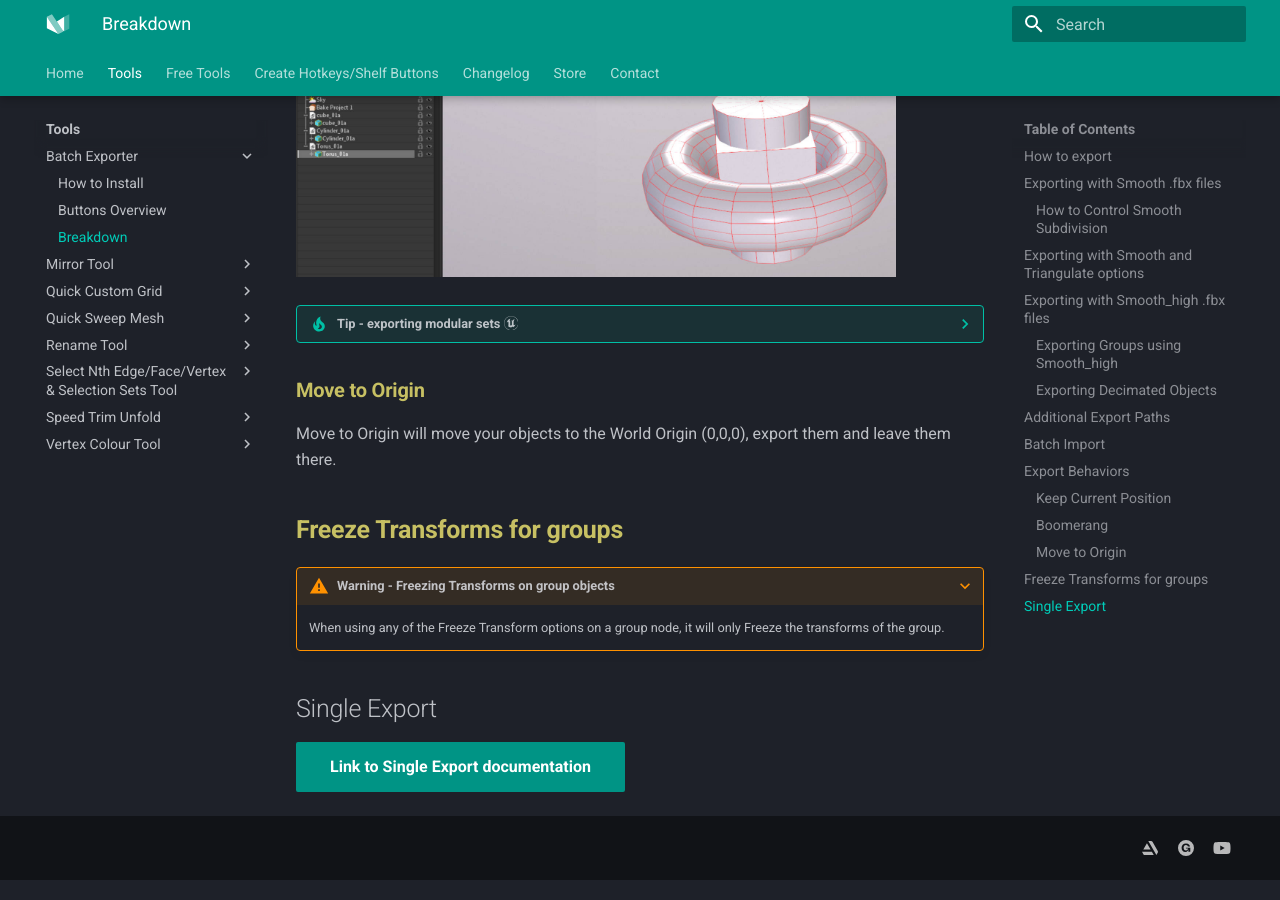
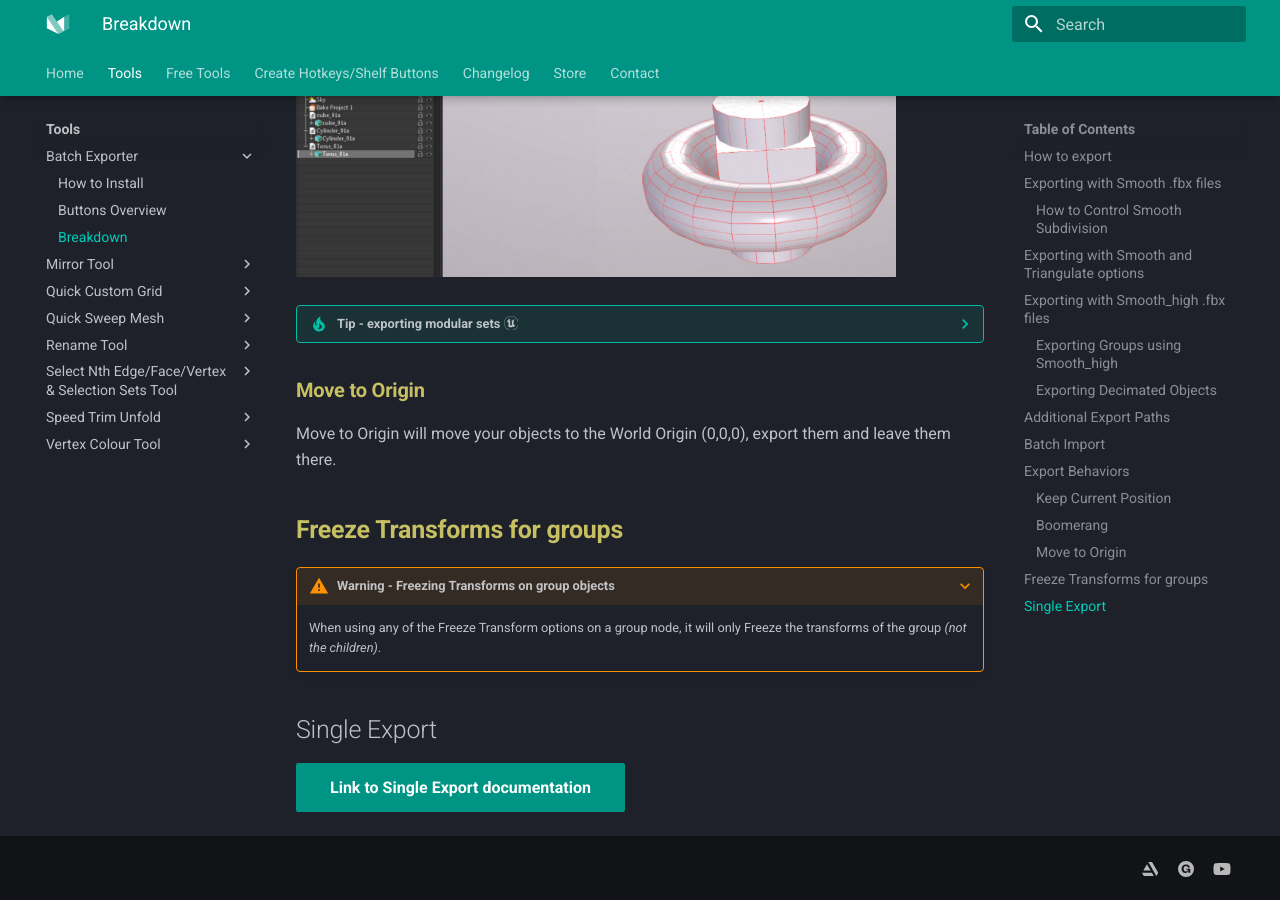
Before and after one commit to mike-isaakidis/Maya-Modelling-Tools, an MkDocs documentation site: the page built from docs/Batch Exporter/Breakdown.md, in a window 1280 px wide and 900 px high, scrolled down 15473 px. Built offline with MkDocs 1.6.1 and Material for MkDocs 9.7.7, drawn with Linux system fonts in a browser that asks for light colours.

Commit message:
Update Breakdown.md

```diff
--- a/docs/Batch Exporter/Breakdown.md
+++ b/docs/Batch Exporter/Breakdown.md
@@ -285,7 +285,7 @@ Move to Origin will move your objects to the World Origin (0,0,0), export them a
 ## <span style="color:rgb(199, 192, 99);">**Freeze Transforms for groups**</span>
 
 ???+ warning "Warning - Freezing Transforms on group objects"
-    When using any of the Freeze Transform options on a group node, it will only Freeze the transforms of the group.
+    When using any of the Freeze Transform options on a group node, it will only Freeze the transforms of the group *(not the children)*.
 
 ## Single Export
 
```
